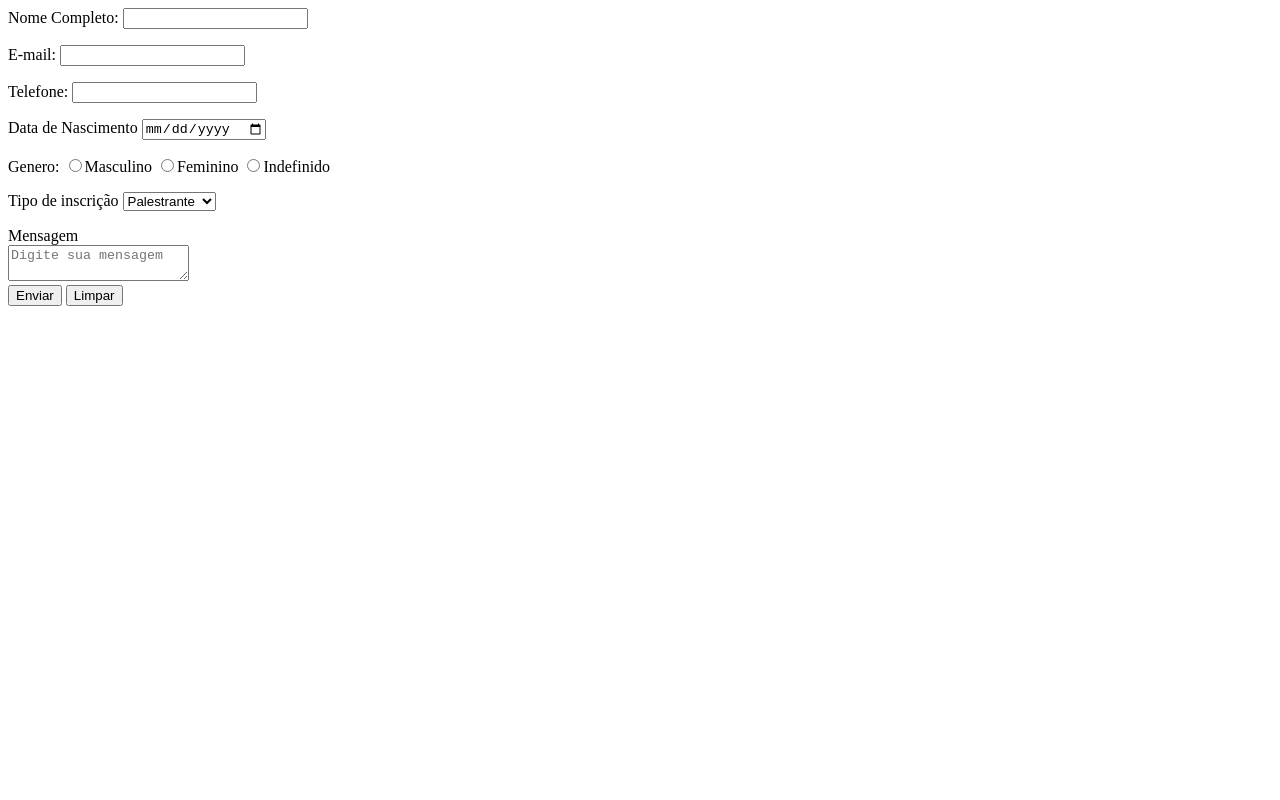
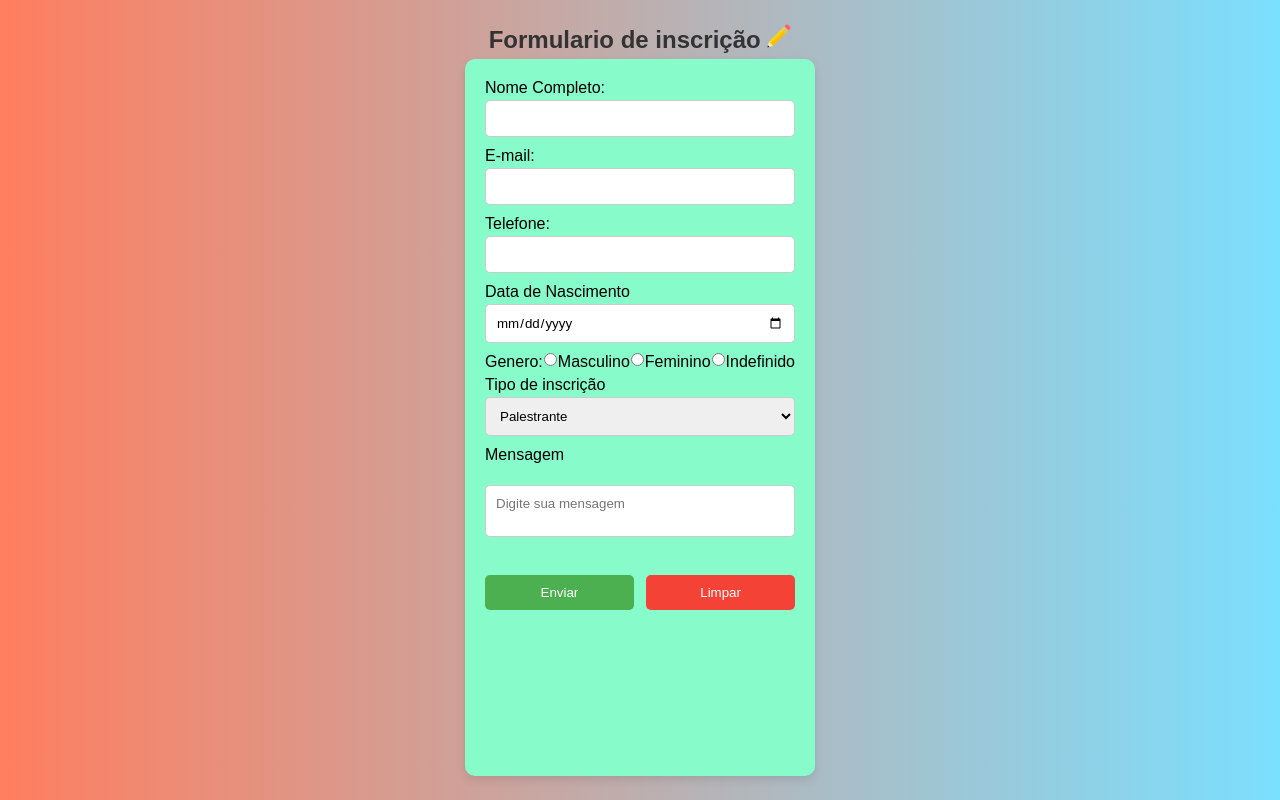
Before and after one commit to kaique12santos/Aula, a plain HTML site: page index.html in a window 1280 px wide. Drawn offline with Linux system fonts and the light colour scheme.

Commit message:
Atividade_4
a atividade 4, estilizando o formulario com css

```diff
--- /dev/null
+++ b/CSS/styles.css
@@ -0,0 +1,90 @@
+* {
+    margin: 0;
+    padding: 0;
+    box-sizing: border-box;
+    font-family: Arial, sans-serif;
+  }
+
+body{
+    padding: 10px;
+    height: 100vh;
+    display: flex;
+    justify-content: center;
+    align-items: center;
+    background: linear-gradient(to right, #ff7e5f, #7bdffe);
+    flex-direction: column;
+}
+h2{
+    text-align: center;
+    margin-bottom: 5px;
+    font-size: 24px;
+    color: #333;
+    font-weight: bold;
+}
+#formulario{
+    max-width: 350px;
+    background-color: rgba(136, 252, 204, 0.986);
+    padding: 20px;
+    border-radius: 10px;
+    box-shadow: 0px 4px 10px rgba(0, 0, 0, 0.1);
+    width: 350px;
+    height: 92%;
+    display: flex;
+    flex-direction: column;
+
+}
+#genero{
+    display: flex;
+    justify-content: space-between;
+}
+label {
+    margin-bottom: 3px;
+}
+input, select, textarea {
+    margin-bottom: 10px;
+    padding: 10px;
+    width: 100%;
+    border: 1px solid #ccc;
+    border-radius: 5px;
+}
+input[type="submit"], input[type="reset"] {
+    width: 48%;
+    padding: 10px;
+    margin-top: 10px;
+    cursor: pointer;
+}
+input[type="submit"] {
+    background-color: #4CAF50;
+    color: white;
+    border: none;
+}
+
+input[type="reset"] {
+    background-color: #f44336;
+    color: white;
+    border: none;
+}
+
+input[type="submit"]:hover, input[type="reset"]:hover {
+    opacity: 0.9;
+    background-color: #4592a0;
+    transform: scale(1.05);
+    box-shadow: 0 4px 8px rgba(0, 0, 0, 0.2);
+}
+
+textarea {
+    resize: none;
+}
+
+p {
+    margin: 0;
+}
+.buttons {
+    display: flex;
+    justify-content: space-between;
+}
+
+#imagem{
+    width: 24px;
+    height: 24px;
+}
--- a/index.html
+++ b/index.html
@@ -4,31 +4,54 @@
     <meta charset="UTF-8">
     <meta name="viewport" content="width=device-width, initial-scale=1.0">
     <title>Formulario de inscrição</title>
+    <!-- Membros do grupo
+     Diego Marques Da Costa
+     Kaique Caitano Dos Santos
+     Luiz Carlos Gimenes Fernandes De Sousa
+     Vinícius De Moraes Crepaldi -->
+     <style>@import url(CSS/styles.css);</style>
 </head>
 <body>
-    <form action="#" method="post">
+    <h2>Formulario de inscrição <img id="imagem" src="image/lapis.png" alt="lapis"></h2>
+
+
+    <form action="#" method="post" id="formulario">
+
         <label>Nome Completo:</label>
         <input type="text" id="txt_nome" maxlength="50" required><p></p>
+
         <label>E-mail: </label>
         <input type="email" name="email" id="txt_email"><p></p>
+
         <label>Telefone:</label>
         <input type="tel" id="txt_tel" maxlength="11"><p></p>
+
         <label>Data de Nascimento</label>
         <input type="date" name="dataDeNascimento" id="txt_DataDeNascimento"> <p></p>
-        <label>Genero:</label>
-        <input type="radio" id="rd_masc" name="radio" value="Masculino">Masculino
-        <input type="radio" id="rd_femi" name="radio" value="Feminino">Feminino
-        <input type="radio" id="rd_ind" name="radio" value="Indefinido">Indefinido <p></p>
+
+        <div id="genero">
+             <label>Genero:</label>
+             <input type="radio" id="rd_masc" name="radio" value="Masculino">Masculino
+             <input type="radio" id="rd_femi" name="radio" value="Feminino">Feminino
+             <input type="radio" id="rd_ind" name="radio" value="Indefinido">Indefinido
+
+        </div>
+
         <label>Tipo de inscrição</label>
         <select name="tiposInscricao" id="sel_ling">
             <option >Palestrante</option>
             <option >Participante</option>
             <option >Voluntário</option>
         </select><p></p>
+
         <label>Mensagem</label><br>
         <textarea placeholder="Digite sua mensagem" maxlength="200" name="mensage"></textarea><br>
-        <input type="submit" value="Enviar">
-        <input type="reset" value="Limpar">
+
+        <div class="buttons">
+          <input type="submit" value="Enviar">
+          <input type="reset" value="Limpar">
+        </div>
+
     </form>
 </body>
 </html>
```
Also changed, not shown: image/caderno.png (added), image/lapis.png (added).
